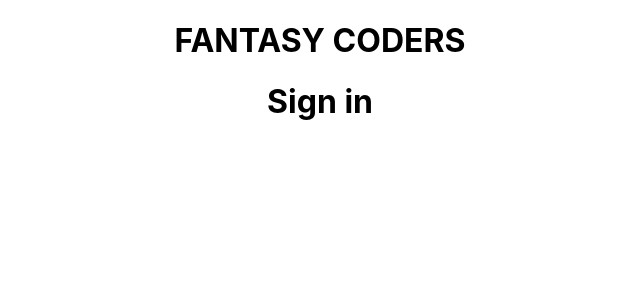
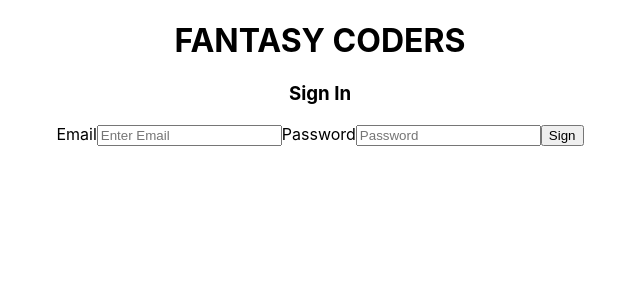
Before and after one commit to ndChang/FantasyCoders, a React (Create React App) app in the folder client/: page /sign-in in a window 1280 px wide. Shown: the top 300 px of the page, without its empty margins (320-960 px from the left). Built offline with nearby package versions, Linux system fonts and the light colour scheme.

Commit message:
signin form created

```diff
--- a/client/src/components/routes/SignIn.jsx
+++ b/client/src/components/routes/SignIn.jsx
@@ -1,14 +1,86 @@
 import React from 'react'
+import { signInUser } from '../../services/auth'
 
 class SignIn extends React.Component {
     constructor() {
         super()
-        this.state = ''
+        this.state = {
+            email: '',
+            password: '',
+            isError: false,
+            errorMsg: ''
+        }
+    }
+    handleChange = event => {
+        this.setState({
+            [event.target.name]: event.target.value,
+            isError: false,
+            errorMsg: ''
+        })
+    }
+    onSignIn = event => {
+        event.preventDefault()
+        const { history, setUser } = this.props
+
+        signInUser(this.state)
+            .then(res => setUser(res.user))
+            .then(() => history.push('/'))
+            .catch(error => {
+                console.error(error)
+                this.setState({
+                    isError: true,
+                    errorMsg: "Invalid",
+                    email: '',
+                    password: ''
+
+                })
+            })
+    }
+
+    renderError = () => {
+        const toggleForm = this.state.isError ? 'danger' : ''
+        if (this.state.isError) {
+            return (
+                <button type="submit" className={toggleForm}>
+                    {this.state.errorMsg}
+                </button>
+            )
+        } else {
+            return <button type="submit">Sign</button>
+        }
     }
 
     render() {
+
+        const { email, password } = this.state
+
         return (
-            <h1>Sign in</h1>
+            <div className="signin-container">
+                <div className="signin-form">
+                    <h3>Sign In</h3>
+                    <form onSubmit={this.onSignIn}>
+                        <label>Email</label>
+                        <input
+                            required
+                            type="text"
+                            name="email"
+                            value={email}
+                            placeholder="Enter Email"
+                            onChange={this.handleChange}
+                        />
+                        <label>Password</label>
+                        <input
+                            required
+                            name="password"
+                            value={password}
+                            type="password"
+                            placeholder="Password"
+                            onChange={this.handleChange}
+                        />
+                        {this.renderError()}
+                    </form>
+                </div>
+            </div>
         )
     }
 }
```
